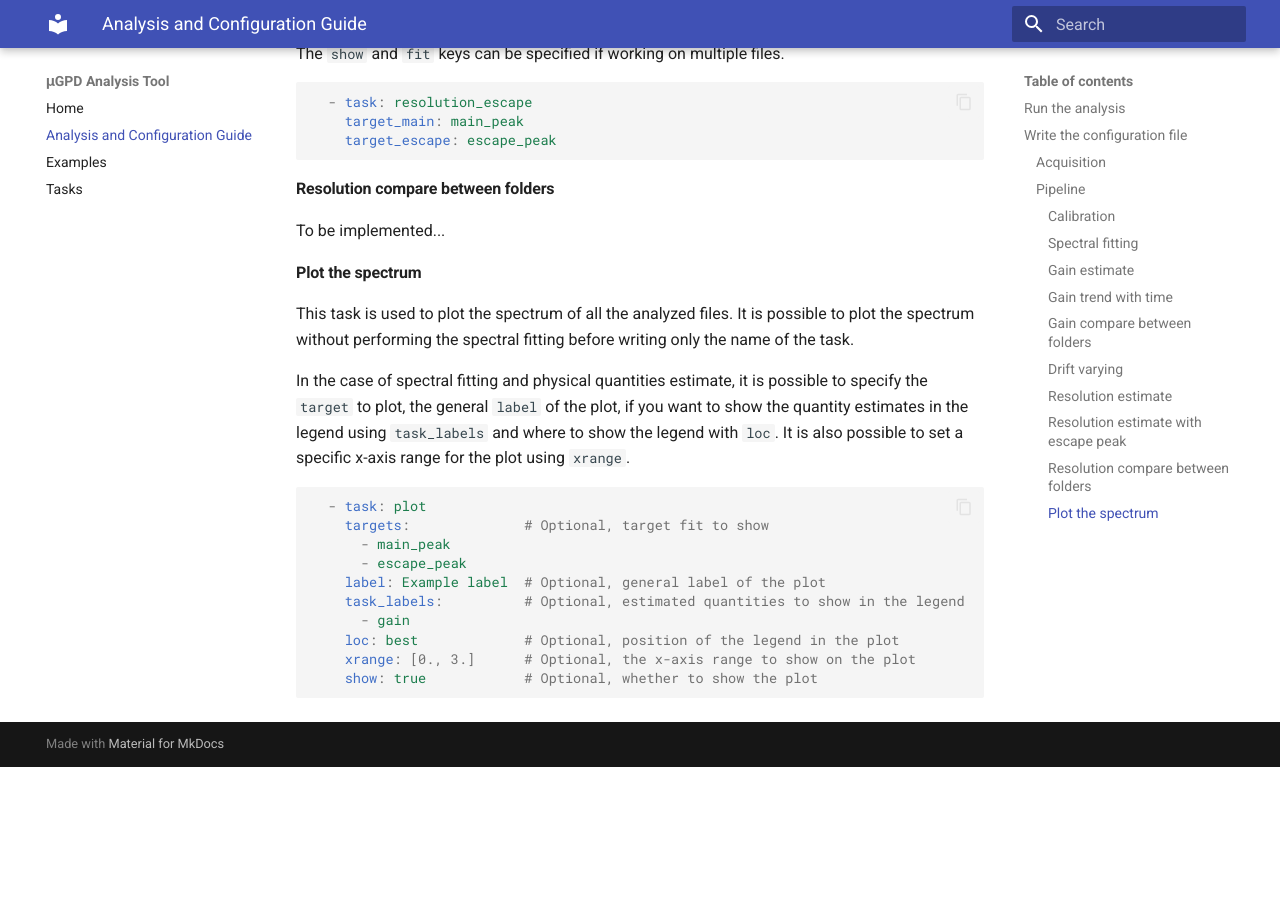
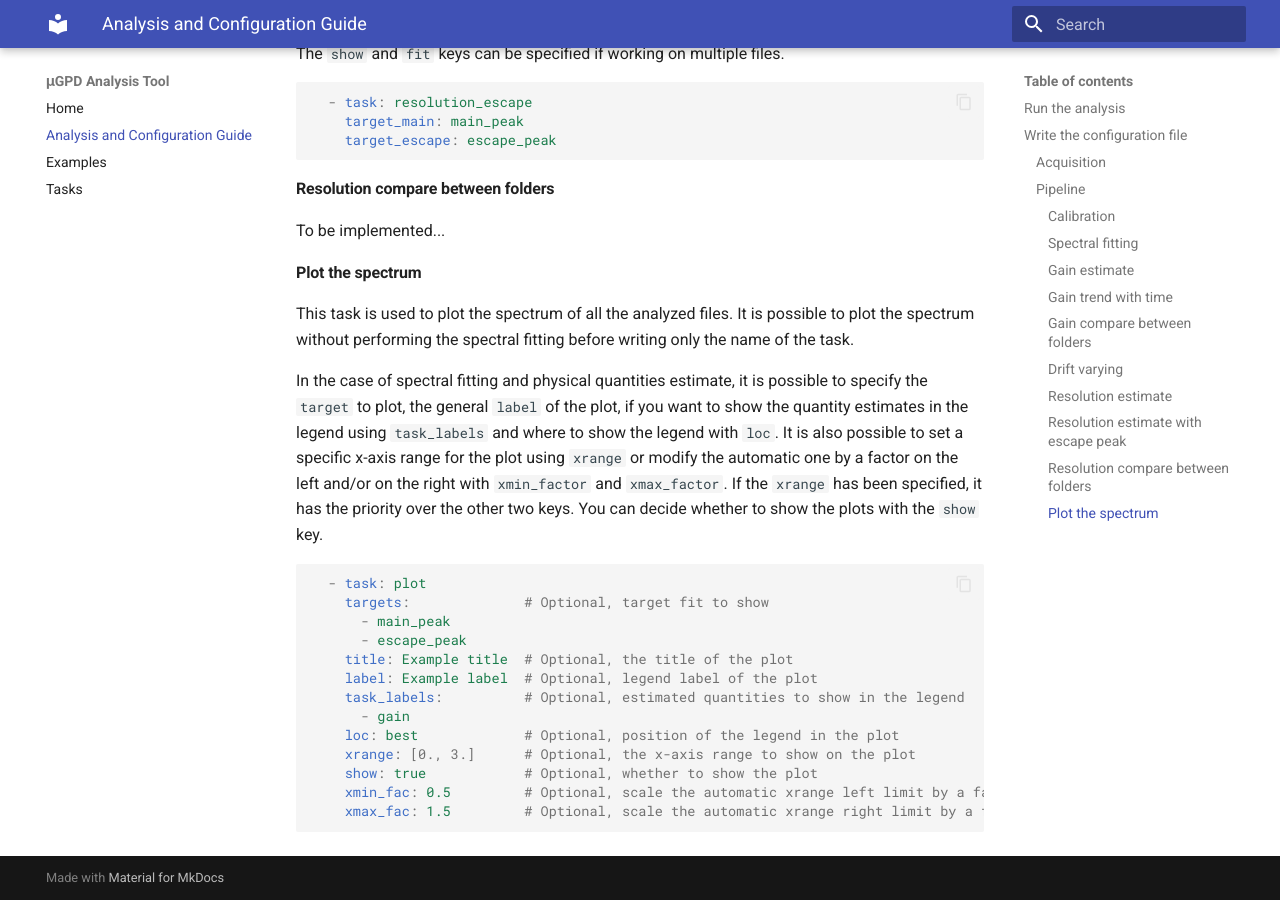
Before and after one commit to augustocattafesta/master_thesis, an MkDocs documentation site: the page built from docs/guide.md, in a window 1280 px wide and 900 px high, scrolled down 4824 px. Built offline with MkDocs 1.6.1 and Material for MkDocs 9.7.7, drawn with Linux system fonts in a browser that asks for light colours; before the commit the page ends 5591 px from its top, so only the background shows below that.

Commit message:
Docs updated.

````diff
--- a/docs/examples/single_example_config.yaml
+++ b/docs/examples/single_example_config.yaml
@@ -41,8 +41,12 @@ pipeline:
     targets:
       - main
       - main_gauss
-    # Show the gain and resolution results in the legend.
+    title: $^{55}$Fe Spectrum of 43.3 $\mu$m $\mu$gap
+    # Show the gain and resolution results in the legend
     task_labels:
       - gain
       - resolution
     label: Example label for chip W1a 86.6 um
+    # Scale the xrange on the left to show the escape peak, which of Fe55 is
+    # located at about half the charge of the main peak.
+    xmin_factor: 0.5
--- a/docs/guide.md
+++ b/docs/guide.md
@@ -186,17 +186,20 @@ To be implemented...
 
 This task is used to plot the spectrum of all the analyzed files. It is possible to plot the spectrum without performing the spectral fitting before writing only the name of the task.
 
-In the case of spectral fitting and physical quantities estimate, it is possible to specify the `target` to plot, the general `label` of the plot, if you want to show the quantity estimates in the legend using `task_labels` and where to show the legend with `loc`. It is also possible to set a specific x-axis range for the plot using `xrange`.
+In the case of spectral fitting and physical quantities estimate, it is possible to specify the `target` to plot, the general `label` of the plot, if you want to show the quantity estimates in the legend using `task_labels` and where to show the legend with `loc`. It is also possible to set a specific x-axis range for the plot using `xrange` or modify the automatic one by a factor on the left and/or on the right with `xmin_factor` and `xmax_factor`. If the `xrange` has been specified, it has the priority over the other two keys. You can decide whether to show the plots with the `show` key.
 
 ```yaml
   - task: plot
     targets:              # Optional, target fit to show
       - main_peak
       - escape_peak
-    label: Example label  # Optional, general label of the plot
+    title: Example title  # Optional, the title of the plot
+    label: Example label  # Optional, legend label of the plot
     task_labels:          # Optional, estimated quantities to show in the legend
       - gain
     loc: best             # Optional, position of the legend in the plot
     xrange: [0., 3.]      # Optional, the x-axis range to show on the plot
     show: true            # Optional, whether to show the plot
+    xmin_fac: 0.5         # Optional, scale the automatic xrange left limit by a factor
+    xmax_fac: 1.5         # Optional, scale the automatic xrange right limit by a factor
 ```
--- a/mkdocs.yml
+++ b/mkdocs.yml
@@ -23,7 +23,6 @@ plugins:
         python:
           options:
             docstring_style: numpy
-            # heading_level: 3
             show_source: true
             show_root_heading: false
             show_root_toc_entry: false
````
Also changed, not shown: docs/examples.md (+11 -7 lines), docs/examples/compare_gain_example_config.yaml (deleted, +0 -31 lines), docs/examples/scripts/generate_figures.py (+5 -3 lines), docs/figures/compare_gain.png, docs/figures/single_example.png.
